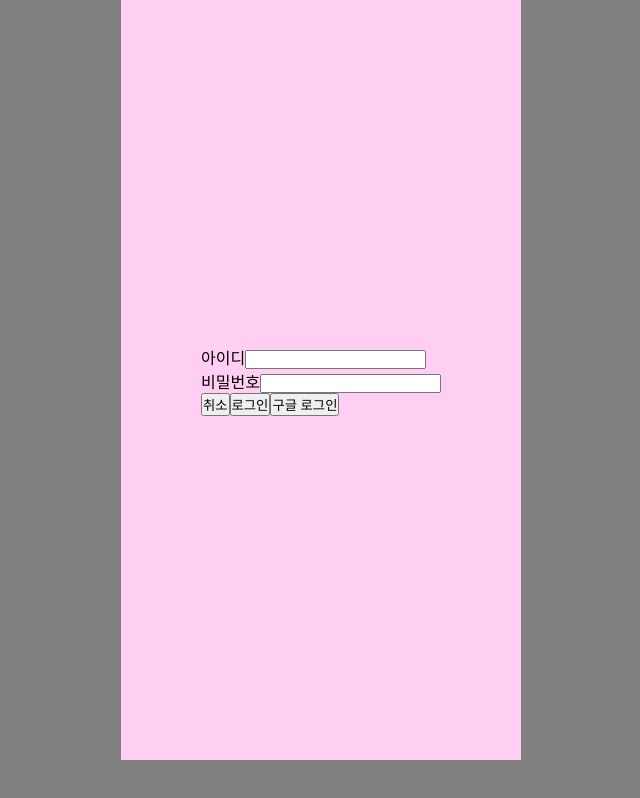
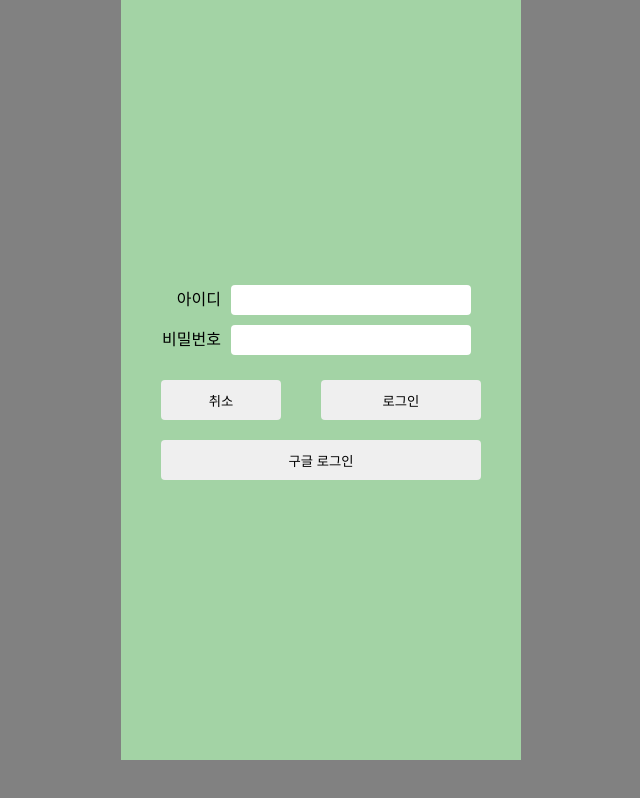
Before and after one commit to Toss-kiosk-project/kiosk_fe, a Next.js app: page /login in a window 1280 px wide. Shown: the whole page, without its empty margins (319-959 px from the left). Built offline with nearby package versions, Linux system fonts and the light colour scheme.

Commit message:
style: login, place 페이지 스타일 수정

```diff
--- /dev/null
+++ b/src/app/client/place/style.module.css
@@ -0,0 +1,21 @@
+.wrapper {
+  padding: 20px;
+}
+
+.button_wrapper {
+  display: flex;
+  justify-content: space-around;
+  align-items: center;
+  width: 100%;
+  margin-top: 20px;
+}
+
+.button {
+  background-color: #4caf50;
+  color: white;
+  height: 200px;
+  width: 140px;
+  border: none;
+  border-radius: 10px;
+  font-size: 18px;
+}
--- a/src/app/login/page.tsx
+++ b/src/app/login/page.tsx
@@ -9,16 +9,26 @@ export default function Login() {
   };
   return (
     <div className={style.wrapper}>
-      <form className="form-wrapper">
-        <label>아이디</label>
-        <input type="text" name="username" />
-        <br />
-        <label>비밀번호</label>
-        <input type="password" name="password" />
-        <br />
-        <button type="button">취소</button>
-        <button type="button">로그인</button>
-        <button type="button" onClick={handleClientLogin}>
+      <form>
+        <div className={style.form_wrapper}>
+          <div>
+            <label>아이디</label>
+            <input className={style.input} type="text" name="username" />
+          </div>
+          <div>
+            <label>비밀번호</label>
+            <input className={style.input} type="password" name="password" />
+          </div>
+        </div>
+        <div className={style.button_wrapper}>
+          <button className={style.cancel} type="button">
+            취소
+          </button>
+          <button className={style.submit} type="button">
+            로그인
+          </button>
+        </div>
+        <button className={style.google} type="button" onClick={handleClientLogin}>
           구글 로그인
         </button>
       </form>
--- a/src/app/page.module.css
+++ b/src/app/page.module.css
@@ -1,5 +1,5 @@
 .wrapper {
-  background-color: rgb(255, 206, 242);
+  background-color: rgb(163, 211, 165);
   height: 760px;
   width: 400px;
   display: flex;
@@ -7,9 +7,47 @@
   align-items: center;
 }
 
-.form-wrapper {
+.form_wrapper {
   display: flex;
   flex-direction: column;
   justify-content: center;
+  align-items: end;
+  width: 320px;
+  margin-bottom: 20px;
+}
+
+.input {
+  height: 30px;
+  width: 240px;
+  margin: 5px 10px;
+  border: none;
+  border-radius: 4px;
+  padding: 5px;
+}
+
+.google,
+.submit,
+.cancel {
+  border: none;
+  border-radius: 4px;
+  height: 40px;
+}
+
+.google {
+  width: 320px;
+  margin-top: 20px;
+}
+
+.button_wrapper {
+  display: flex;
+  justify-content: space-between;
   align-items: center;
 }
+
+.cancel {
+  width: 120px;
+}
+
+.submit {
+  width: 160px;
+}
```
Also changed, not shown: src/app/client/place/page.tsx (+6 -8 lines), src/app/client/place/place_button.tsx (added, +16 -0 lines).
